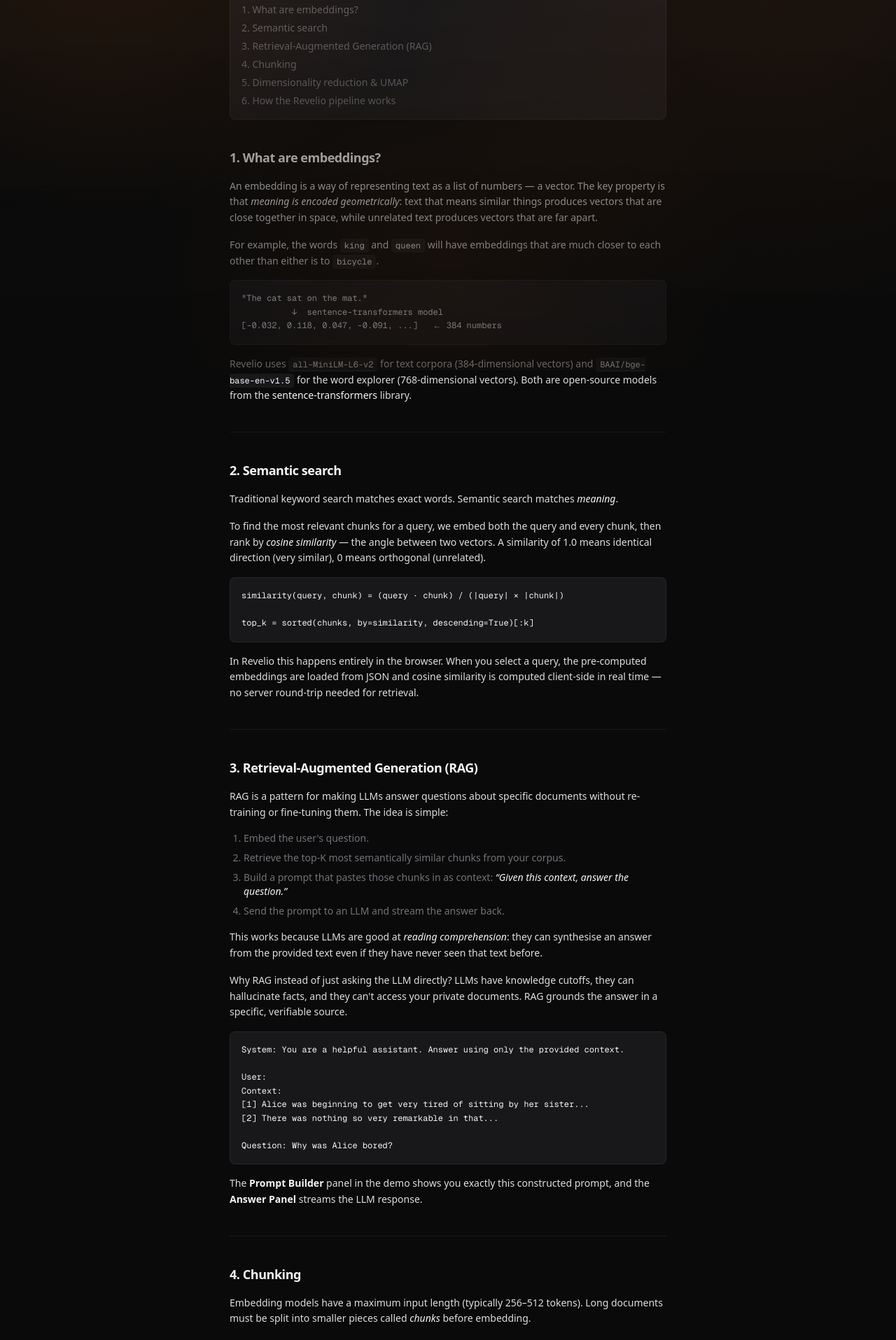
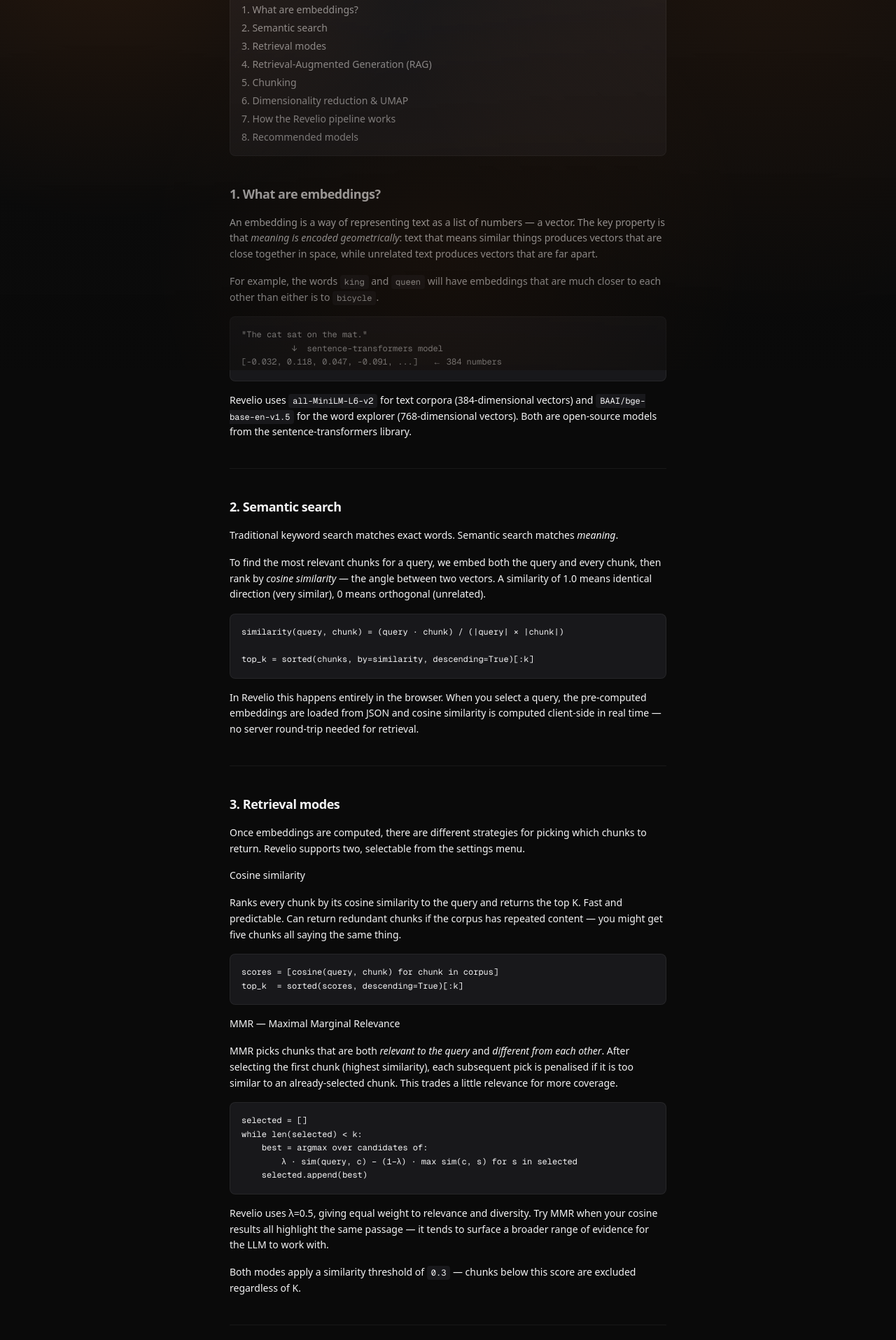
Before and after one commit to krxthx/revelio, a Next.js app in the folder ui/: page /docs in a window 1280 px wide. Shown: the part 271-2186 px from the top of the page at 70% size. Built offline with nearby package versions, Linux system fonts and the light colour scheme.

Commit message:
feat: add docs

```diff
--- a/ui/src/app/demo/page.tsx
+++ b/ui/src/app/demo/page.tsx
@@ -37,7 +37,7 @@
   ssr: false,
 });
 
-const DEFAULT_CORPUS: CorpusId = "alice";
+const DEFAULT_CORPUS: CorpusId = "words";
 
 // ---------------------------------------------------------------------------
 // Page
--- a/ui/src/app/docs/page.tsx
+++ b/ui/src/app/docs/page.tsx
@@ -8,7 +8,7 @@
 );
 
 const P = ({ children, className }: { children: React.ReactNode; className?: string }) => (
-  <p className={["text-sm leading-relaxed text-foreground/90", className].filter(Boolean).join(" ")}>
+  <p className={["text-sm leading-relaxed text-foreground", className].filter(Boolean).join(" ")}>
     {children}
   </p>
 );
@@ -59,13 +59,15 @@
           {[
             ["#embeddings", "1. What are embeddings?"],
             ["#semantic-search", "2. Semantic search"],
-            ["#rag", "3. Retrieval-Augmented Generation (RAG)"],
-            ["#chunking", "4. Chunking"],
-            ["#umap", "5. Dimensionality reduction & UMAP"],
-            ["#pipeline", "6. How the Revelio pipeline works"],
+            ["#retrieval-modes", "3. Retrieval modes"],
+            ["#rag", "4. Retrieval-Augmented Generation (RAG)"],
+            ["#chunking", "5. Chunking"],
+            ["#umap", "6. Dimensionality reduction & UMAP"],
+            ["#pipeline", "7. How the Revelio pipeline works"],
+            ["#models", "8. Recommended models"],
           ].map(([href, label]) => (
             <li key={href}>
-              <a href={href} className="text-muted-foreground hover:text-foreground transition-colors">
+              <a href={href} className="text-foreground/70 hover:text-foreground transition-colors">
                 {label}
               </a>
             </li>
@@ -125,12 +127,51 @@
         <Divider />
 
         {/* 3 */}
-        <Section id="rag" title="3. Retrieval-Augmented Generation (RAG)">
+        <Section id="retrieval-modes" title="3. Retrieval modes">
+          <P>
+            Once embeddings are computed, there are different strategies for picking which chunks to
+            return. Revelio supports two, selectable from the settings menu.
+          </P>
+          <P className="font-medium text-foreground">Cosine similarity</P>
+          <P>
+            Ranks every chunk by its cosine similarity to the query and returns the top K. Fast and
+            predictable. Can return redundant chunks if the corpus has repeated content — you might
+            get five chunks all saying the same thing.
+          </P>
+          <Block>{`scores = [cosine(query, chunk) for chunk in corpus]
+top_k  = sorted(scores, descending=True)[:k]`}</Block>
+          <P className="font-medium text-foreground">MMR — Maximal Marginal Relevance</P>
+          <P>
+            MMR picks chunks that are both <em className="text-foreground">relevant to the query</em>{" "}
+            and <em className="text-foreground">different from each other</em>. After selecting the
+            first chunk (highest similarity), each subsequent pick is penalised if it is too similar
+            to an already-selected chunk. This trades a little relevance for more coverage.
+          </P>
+          <Block>{`selected = []
+while len(selected) < k:
+    best = argmax over candidates of:
+        λ · sim(query, c) − (1−λ) · max sim(c, s) for s in selected
+    selected.append(best)`}</Block>
+          <P>
+            Revelio uses λ=0.5, giving equal weight to relevance and diversity. Try MMR when your
+            cosine results all highlight the same passage — it tends to surface a broader range of
+            evidence for the LLM to work with.
+          </P>
+          <P>
+            Both modes apply a similarity threshold of{" "}
+            <Code>0.3</Code> — chunks below this score are excluded regardless of K.
+          </P>
+        </Section>
+
+        <Divider />
+
+        {/* 4 */}
+        <Section id="rag" title="4. Retrieval-Augmented Generation (RAG)">
           <P>
             RAG is a pattern for making LLMs answer questions about specific documents without
             re-training or fine-tuning them. The idea is simple:
           </P>
-          <ol className="flex list-decimal flex-col gap-2 pl-5 text-sm text-muted-foreground">
+          <ol className="flex list-decimal flex-col gap-2 pl-5 text-sm text-foreground/80">
             <li>Embed the user&apos;s question.</li>
             <li>Retrieve the top-K most semantically similar chunks from your corpus.</li>
             <li>
@@ -168,8 +209,8 @@
 
         <Divider />
 
-        {/* 4 */}
-        <Section id="chunking" title="4. Chunking">
+        {/* 5 */}
+        <Section id="chunking" title="5. Chunking">
           <P>
             Embedding models have a maximum input length (typically 256–512 tokens). Long documents
             must be split into smaller pieces called <em className="text-foreground">chunks</em>{" "}
@@ -194,8 +235,8 @@
 
         <Divider />
 
-        {/* 5 */}
-        <Section id="umap" title="5. Dimensionality reduction & UMAP">
+        {/* 6 */}
+        <Section id="umap" title="6. Dimensionality reduction & UMAP">
           <P>
             Embedding vectors are 384 or 768 dimensions — impossible to visualise directly. To
             display them in 3D, we use{" "}
@@ -226,8 +267,8 @@
 
         <Divider />
 
-        {/* 6 */}
-        <Section id="pipeline" title="6. How the Revelio pipeline works">
+        {/* 7 */}
+        <Section id="pipeline" title="7. How the Revelio pipeline works">
           <P>
             Revelio is split into two parts: a Python CLI that pre-computes corpus data, and a
             Next.js UI that loads and explores it.
@@ -262,6 +303,101 @@
             free Mistral model so you can run it without any setup.
           </P>
         </Section>
+
+        <Divider />
+
+        {/* 8 */}
+        <Section id="models" title="8. Recommended models">
+          <P>
+            Revelio works with any OpenAI-compatible API. Smaller instruction-following models tend
+            to work better for RAG than large RLHF-trained ones — they follow the system prompt more
+            faithfully and avoid over-hedging when context is provided.
+          </P>
+          <div className="overflow-x-auto rounded-lg border border-border">
+            <table className="w-full text-xs">
+              <thead>
+                <tr className="border-b border-border bg-muted/50 text-left text-[11px] font-semibold uppercase tracking-widest text-muted-foreground">
+                  <th className="px-4 py-2.5">Model</th>
+                  <th className="px-4 py-2.5">Via</th>
+                  <th className="px-4 py-2.5">Notes</th>
+                </tr>
+              </thead>
+              <tbody className="divide-y divide-border text-foreground/80">
+                {[
+                  ["qwen/qwen-2.5-7b-instruct", "OpenRouter (free)", "Best free option — concise, direct answers"],
+                  ["meta-llama/llama-3.1-8b-instruct", "OpenRouter", "Solid, widely supported"],
+                  ["mistralai/mistral-7b-instruct:free", "OpenRouter (free)", "Good baseline, always available"],
+                  ["qwen2.5:7b", "Ollama (local)", "Same model, runs fully offline"],
+                ].map(([model, via, notes]) => (
+                  <tr key={model}>
+                    <td className="px-4 py-2.5 font-mono text-foreground">{model}</td>
+                    <td className="px-4 py-2.5 whitespace-nowrap">{via}</td>
+                    <td className="px-4 py-2.5">{notes}</td>
+                  </tr>
+                ))}
+              </tbody>
+            </table>
+          </div>
+          <P>
+            To use OpenRouter, set the base URL to{" "}
+            <Code>https://openrouter.ai/api/v1</Code> and supply your API key. For Ollama, set it to{" "}
+            <Code>http://localhost:11434/v1</Code> with no key required. Both can be configured at
+            runtime from the settings menu without restarting.
+          </P>
+
+          <P className="font-medium text-foreground">Getting an OpenRouter API key</P>
+          <ol className="flex list-decimal flex-col gap-2 pl-5 text-sm text-foreground/80">
+            <li>
+              Go to{" "}
+              <span className="font-mono text-foreground">openrouter.ai</span> and sign in.
+            </li>
+            <li>
+              Open <em className="text-foreground">Keys</em> in the sidebar and create a new key.
+              Free-tier models (marked <Code>:free</Code>) work with no credit balance.
+            </li>
+            <li>
+              Copy the key and paste it into the <em className="text-foreground">API Key</em> field
+              in Revelio&apos;s settings menu.
+            </li>
+            <li>
+              Set the model ID — e.g.{" "}
+              <Code>qwen/qwen-2.5-7b-instruct</Code>. You can browse all available models at{" "}
+              <span className="font-mono text-foreground">openrouter.ai/models</span>.
+            </li>
+          </ol>
+
+          <P className="font-medium text-foreground">Using any other OpenAI-compatible provider</P>
+          <P>
+            Any provider that implements the OpenAI chat completions API works — OpenAI itself,
+            Together AI, Groq, LM Studio, vLLM, etc. The settings menu has three fields:
+          </P>
+          <div className="overflow-x-auto rounded-lg border border-border">
+            <table className="w-full text-xs">
+              <thead>
+                <tr className="border-b border-border bg-muted/50 text-left text-[11px] font-semibold uppercase tracking-widest text-muted-foreground">
+                  <th className="px-4 py-2.5">Field</th>
+                  <th className="px-4 py-2.5">Example</th>
+                </tr>
+              </thead>
+              <tbody className="divide-y divide-border text-foreground/80">
+                {[
+                  ["Base URL", "https://api.groq.com/openai/v1"],
+                  ["Model", "llama3-8b-8192"],
+                  ["API Key", "gsk_..."],
+                ].map(([field, example]) => (
+                  <tr key={field}>
+                    <td className="px-4 py-2.5 text-foreground">{field}</td>
+                    <td className="px-4 py-2.5 font-mono">{example}</td>
+                  </tr>
+                ))}
+              </tbody>
+            </table>
+          </div>
+          <P>
+            The key is never sent to Revelio&apos;s server — it travels directly from your browser
+            to the LLM provider in the <Code>Authorization</Code> header.
+          </P>
+        </Section>
       </div>
     </div>
   </div>
--- a/ui/src/lib/llm/constants.ts
+++ b/ui/src/lib/llm/constants.ts
@@ -8,7 +8,7 @@
 export const DEFAULT_OPENAI_COMPAT_MODEL = "meta-llama/llama-3.1-8b-instruct";
 
 export const RAG_SYSTEM_PROMPT =
-  "You are a helpful personal assistant. The user's notes and memories are provided as context below. " +
+  "You are a helpful assistant. Relevant passages from the document corpus are provided as context below. " +
   "Answer the user's question directly and concisely based on the provided context. " +
   "Never say the context is insufficient or that information is missing — synthesize what is there and give your best answer.";
 
```
Also changed, not shown: 1 other file (tests, documents, lock files or other folders).
